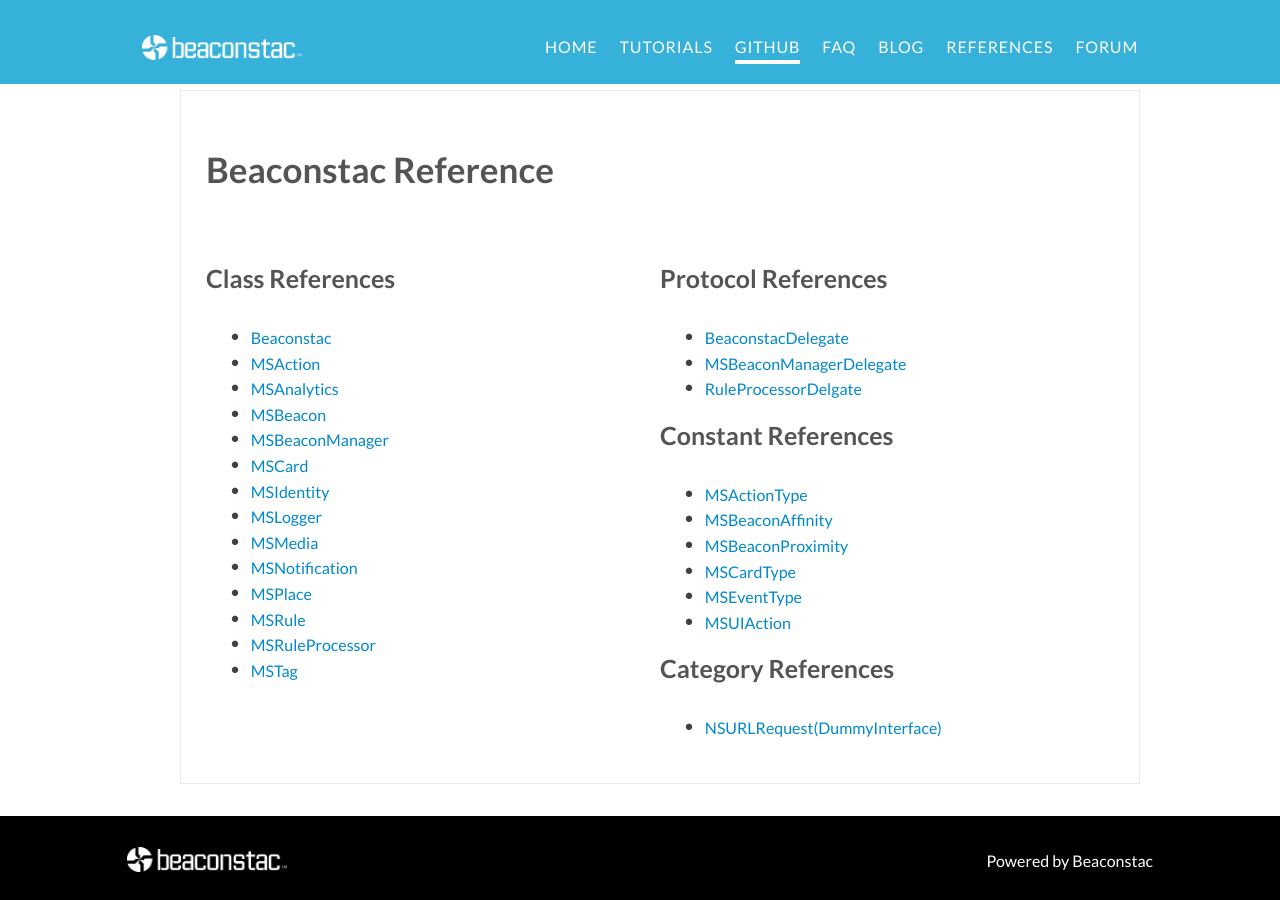
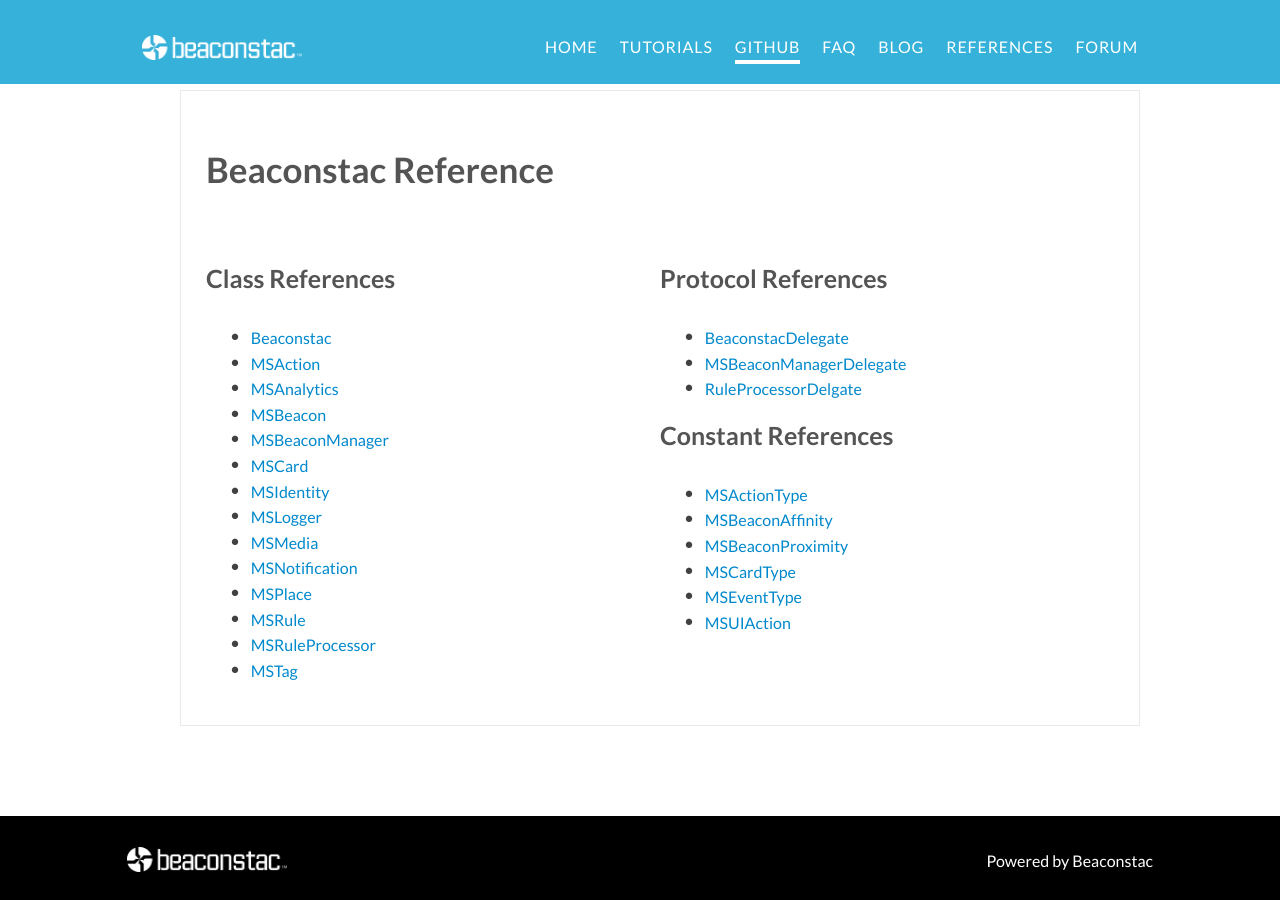
Before and after one commit to hulkco/beaconstac.github.io, a Jekyll site: the page built from docs/references/ios/index.html, in a window 1280 px wide and 900 px high, scrolled down 80 px. Built offline with Jekyll 4.4.1, drawn with Linux system fonts in a browser that asks for light colours; some web fonts are replaced.

Commit message:
removed category references

```diff
--- a/docs/references/ios/index.html
+++ b/docs/references/ios/index.html
@@ -92,15 +92,6 @@
 
 							</ul>
 
-
-
-							<h2 class="index-title">Category References</h2>
-							<ul>
-
-								<li><a href="Categories/NSURLRequest+DummyInterface.html">NSURLRequest(DummyInterface)</a></li>
-
-							</ul>
-
 						</div>
 
 					</div>
```
